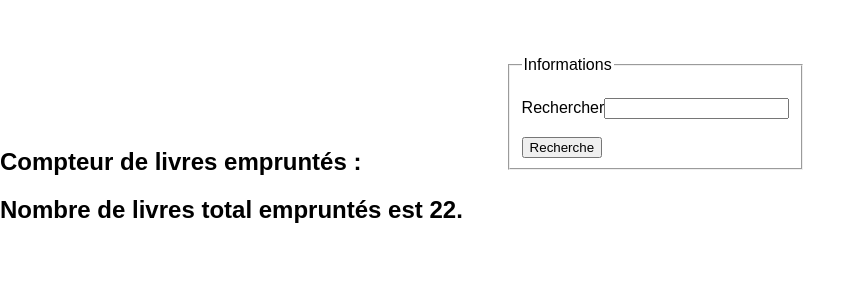
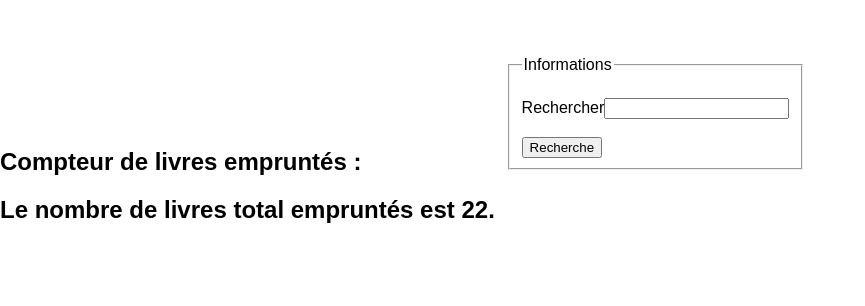
Before and after one commit to quentintronquoy/Olibrary, a PHP site: page / in a window 1280 px wide. Shown: the part 494-800 px from the top of the page, without its empty margins (0-865 px from the left). Run offline with PHP 8.4, Linux system fonts and the light colour scheme; data comes from the database, SQL or seed files in the repository.

Commit message:
modif css

```diff
--- a/css/style.css
+++ b/css/style.css
@@ -65,14 +65,11 @@ body {
   padding: 0;
 }
 
-body {position: relative;}
+body {
+	position: relative;
+}
 
- {
-	position: ;
- 	bottom: ;
- 	background-color: #0066CC;
- 	width: 100%;
- }
+
 
  #copy {
  	text-align: center;
--- a/index.php
+++ b/index.php
@@ -83,7 +83,7 @@ if (isset($_POST['send']) && !empty($_POST['livre_titre'])) {
                   $req = $connexion->prepare("SELECT * FROM emprunt ");
                   $req->execute();
                   $count = $req->rowCount();
-                  echo "Nombre de livres total empruntés est " . $count . ".";
+                  echo "Le nombre de livres total empruntés est " . $count . ".";
 ?>
 </div>
 
```
